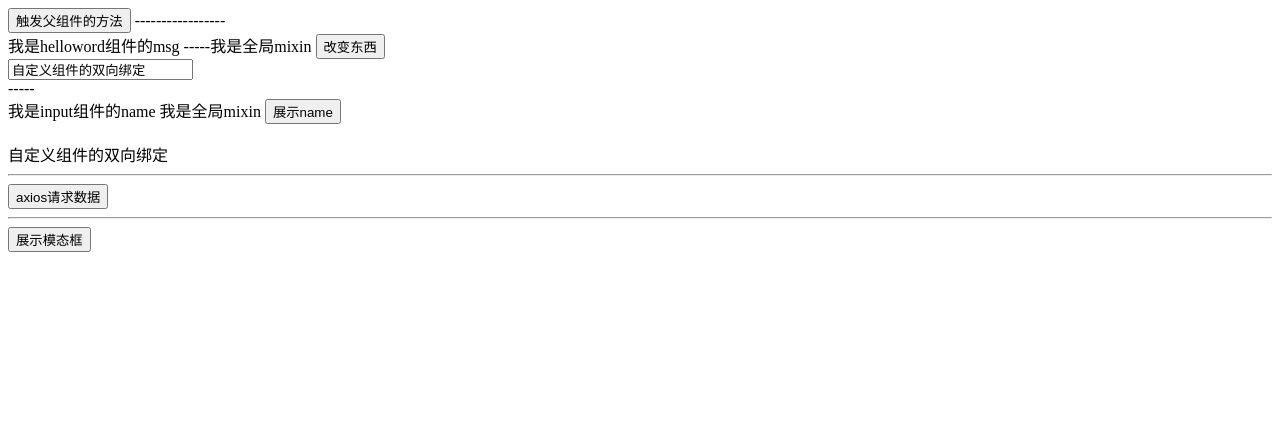
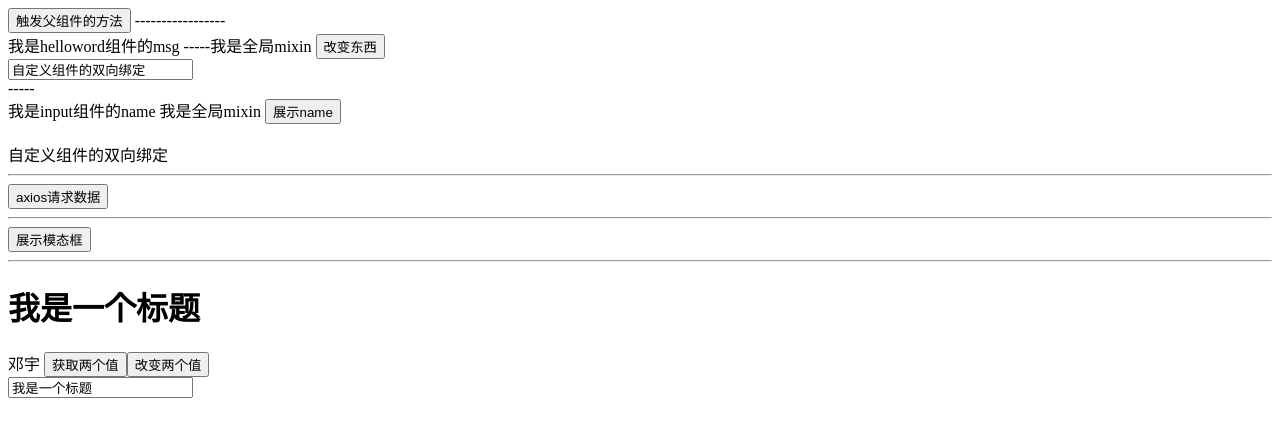
Before and after one commit to qqccyv/ts-vue, a Vue app in the folder ts-demo1/: page / in a window 1280 px wide. Shown: the top 436 px of the page. Built offline with nearby package versions, Linux system fonts and the light colour scheme.

Commit message:
setup定义变量

```diff
--- a/ts-demo1/src/App.vue
+++ b/ts-demo1/src/App.vue
@@ -13,6 +13,17 @@
   <button @click="showModal">展示模态框</button>
 
   <d-modal-vue v-model:visible="visible"></d-modal-vue>
+
+  <hr>
+  <h1>{{title}}</h1>
+  {{userInfo.name}}
+  <button @click="getTitle">获取两个值</button>
+  <button @click="setTitle">改变两个值</button>
+
+  <br>
+  <!-- 双向绑定setup中定义的响应式值 -->
+  <input type="text"
+         v-model="title">
 </template>
 
 <script>
@@ -21,12 +32,39 @@
 
 import Axios from 'axios'
 import DModalVue from './components/D-Modal.vue'
+import { ref, reactive } from 'vue';
 export default {
   name: 'App',
   components: {
     HelloWorld,
     MyInputVue,
     DModalVue
+  },
+  setup() {
+    // 设置响应式的简单数据类型的值
+    var title = ref('我是一个标题');
+    // 设置响应式的对象的值
+    const userInfo = reactive({
+      name: '邓宇',
+      age: 31
+    });
+    // 获取和修改值
+    function getTitle() {
+      console.log(title.value);
+      console.log(userInfo.name);
+    }
+    var setTitle = () => {
+      title.value = '改变后的值';
+      userInfo.name = '改变后的值'
+    }
+
+    // 将定义的值返回
+    return {
+      title,
+      userInfo,
+      getTitle,
+      setTitle
+    }
   },
   data() {
     return {
```
